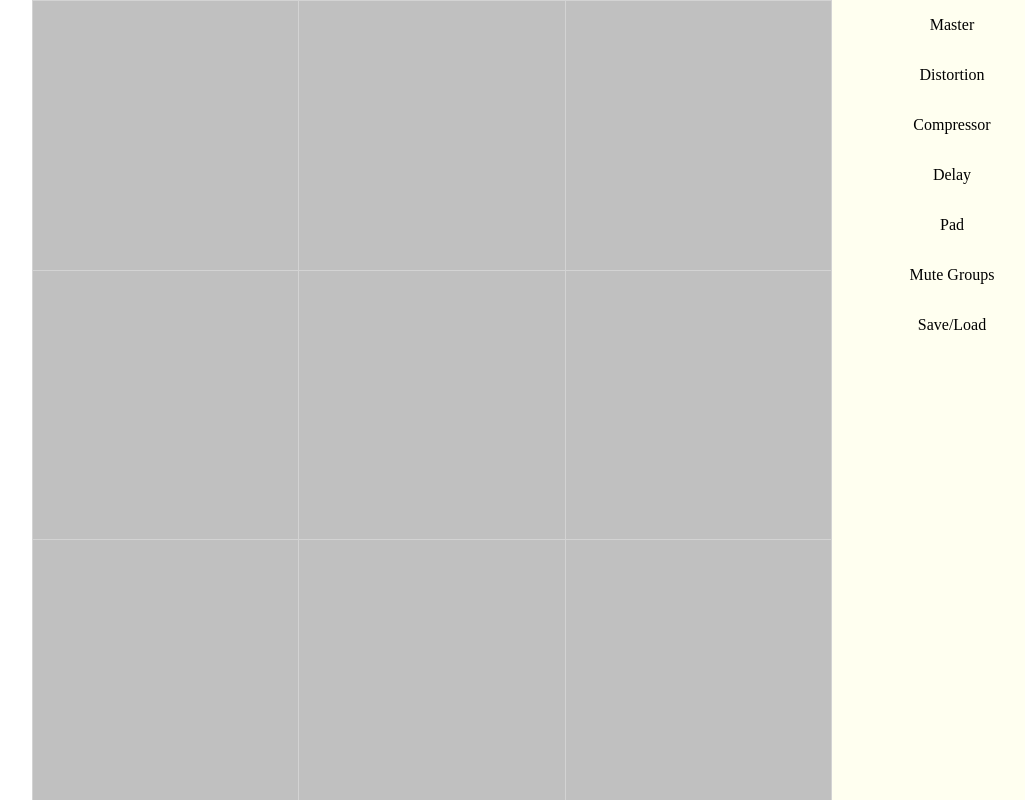
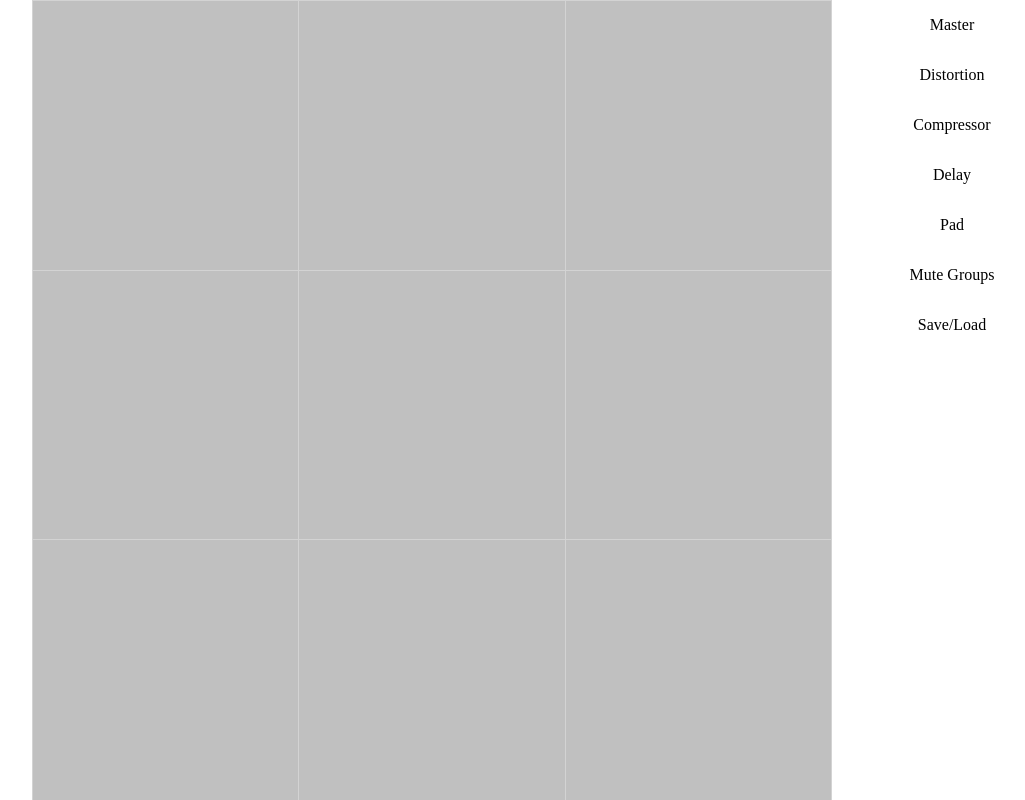
Before and after one commit to emdash-ie/Sampler, a plain HTML site: page index.html in a window 1280 px wide. Shown: the whole page, without its empty margins (208-1233 px from the left). Drawn offline with Linux system fonts and the light colour scheme; no server answers.

Commit message:
Removed button colour
Was ivory, which clashed – changed it to white (same as the negative
space).

```diff
--- a/sampler.css
+++ b/sampler.css
@@ -82,7 +82,7 @@ nav {
 	font-size: 100%;
 	overflow-x: hidden;
 	overflow-y: auto;
-	background: ivory;
+	/*background: ivory;*/
 }
 
 nav a {
```
